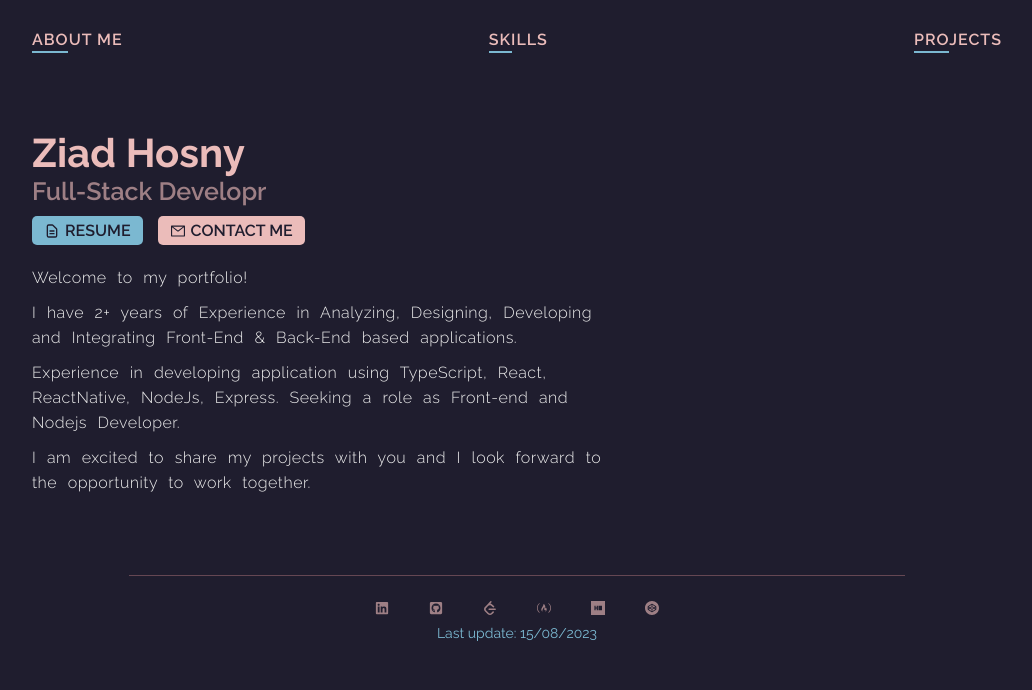
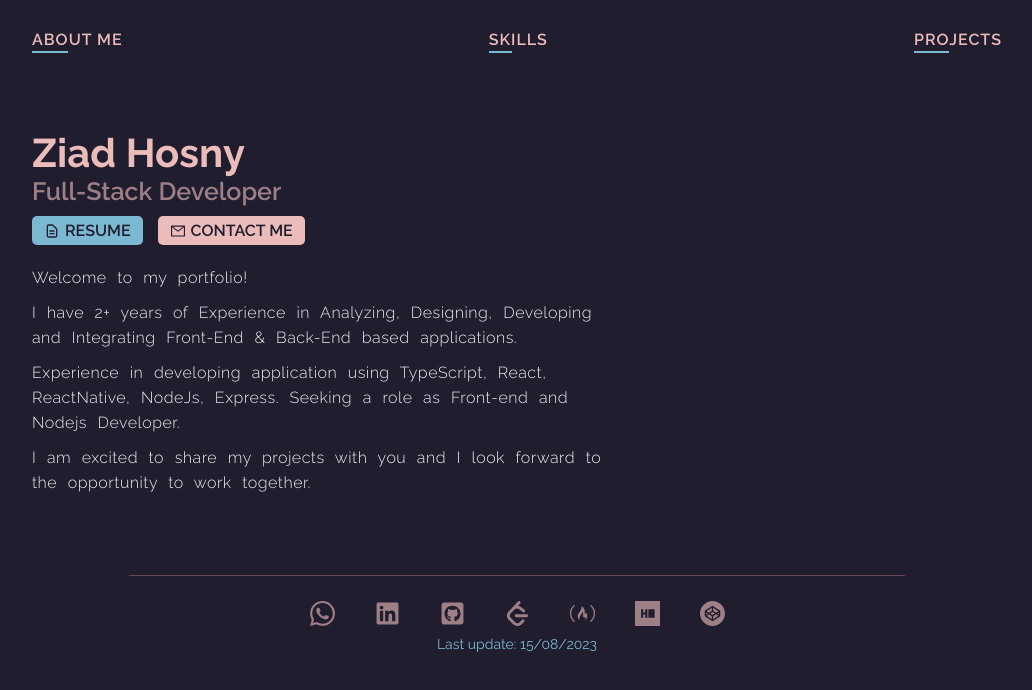
Before and after one commit to ZiadHosny/portfolio, a Next.js app: page / in a window 1280 px wide. Shown: the top 690 px of the page, without its empty margins (123-1155 px from the left). Built offline with nearby package versions, Linux system fonts and the light colour scheme.

Commit message:
add whatsapp icon and update cv

```diff
--- a/src/app/page.tsx
+++ b/src/app/page.tsx
@@ -20,11 +20,11 @@ export default function AboutMe() {
         className="about-me"
       >
         <h1 className="heading">Ziad Hosny</h1>
-        <h2 className="subheading">Full-Stack Developr</h2>
+        <h2 className="subheading">Full-Stack Developer</h2>
         <div className="buttons-container">
           <ZButton
             content="Resume"
-            direction={'./ziadhosny.pdf'}
+            direction={'./ZiadHosny.pdf'}
             icon={<HiOutlineDocumentText />}
             document={true}
           ></ZButton>
--- a/src/components/Footer/Footer.css
+++ b/src/components/Footer/Footer.css
@@ -56,7 +56,6 @@ footer {
 @media screen and (max-width: 490px) {
 
   .contact-me {
-    flex-direction: column;
     align-items: center;
     align-self: center;
     gap: 10px;
--- a/src/components/Footer/Footer.tsx
+++ b/src/components/Footer/Footer.tsx
@@ -1,5 +1,5 @@
 import { FaGithubSquare, FaLinkedin } from "react-icons/fa";
-import { SiLeetcode, SiFreecodecamp, SiHackerrank, SiCodepen } from "react-icons/si";
+import { SiLeetcode, SiFreecodecamp, SiHackerrank, SiCodepen, SiWhatsapp } from "react-icons/si";
 import { FooterIcon } from "./FooterIcon";
 import './Footer.css';
 
@@ -7,12 +7,13 @@ export const Footer = () => {
   return (
     <footer>
       <div className="contact-me">
-        <FooterIcon href="https://www.linkedin.com/in/ziadhosny" icon={<FaLinkedin />} />
-        <FooterIcon href="https://github.com/ZiadHosny" icon={<FaGithubSquare />} />
-        <FooterIcon href="https://leetcode.com/ZiadHosny/" icon={<SiLeetcode />} />
-        <FooterIcon href="https://www.freecodecamp.org/ziadhosny" icon={<SiFreecodecamp />} />
-        <FooterIcon href="https://www.hackerrank.com/ziadhosny" icon={<SiHackerrank />} />
-        <FooterIcon href="https://codepen.io/ziadhosny" icon={<SiCodepen />} />
+        <FooterIcon href="https://wa.me/+201110146112" icon={<SiWhatsapp size={25} />} />
+        <FooterIcon href="https://www.linkedin.com/in/ziadhosny" icon={<FaLinkedin size={25} />} />
+        <FooterIcon href="https://github.com/ZiadHosny" icon={<FaGithubSquare size={25} />} />
+        <FooterIcon href="https://leetcode.com/ZiadHosny/" icon={<SiLeetcode size={25} />} />
+        <FooterIcon href="https://www.freecodecamp.org/ziadhosny" icon={<SiFreecodecamp size={25} />} />
+        <FooterIcon href="https://www.hackerrank.com/ziadhosny" icon={<SiHackerrank size={25} />} />
+        <FooterIcon href="https://codepen.io/ziadhosny" icon={<SiCodepen size={25} />} />
       </div>
       <div className="update-info">
         <p>Last update: 15/08/2023</p>
--- a/src/components/projectsCard/Icons.tsx
+++ b/src/components/projectsCard/Icons.tsx
@@ -20,7 +20,7 @@ const Axios = <SiAxios />
 const Next = <TbBrandNextjs />
 const Node = <SiNodedotjs />
 const Mui = <SiMui />
-const Postgresql = <SiPostgresql/>
+const Postgresql = <SiPostgresql />
 
 
 const allIcons = [
```
Also changed, not shown: 2 other files (tests, documents, lock files or other folders).
